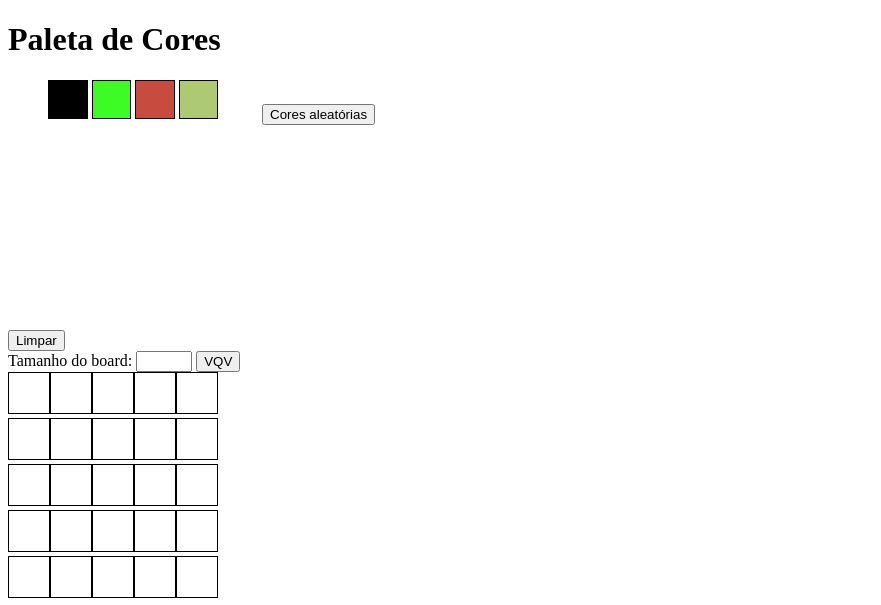
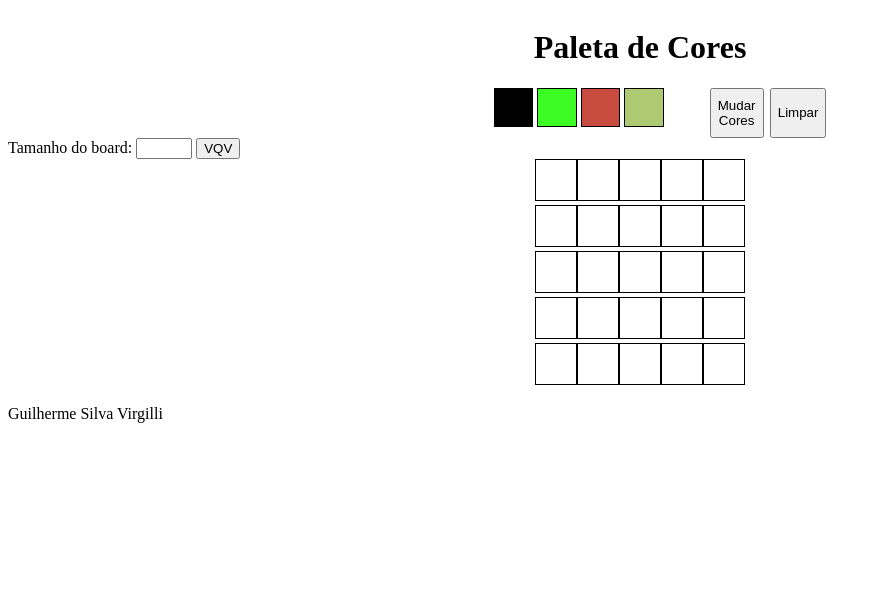
Before and after one commit to gsvirgilli/Pixels-Art-, a plain HTML site: page index.html in a window 1280 px wide. Shown: the whole page, without its empty margins (0-881 px from the left). Drawn offline with Linux system fonts and the light colour scheme.

Commit message:
Atualização

```diff
--- a/index.html
+++ b/index.html
@@ -7,30 +7,32 @@
     <title>Document</title>
     <style></style>
     <link rel="stylesheet" href="style.css">
-
 </head>
-<header>
-    <h1 id="title">Paleta de Cores</h1>
+<body>
+    <header id="title">
+      <h1>Paleta de Cores</h1>
+    </header>
+    <section class="cima">
       <section id="color-palette">
         <div class="color selected"></div>
         <div class="color"></div>
         <div class="color"></div>
         <div class="color"></div>
       </section>
-    <button id="button-random-color">Cores aleatórias</button>
-
-</header>
+        <button id="button-random-color">Mudar<br> Cores</button>
         <button id="clear-board">Limpar</button>
+    </section>
     <div>
       <label for="board-size">Tamanho do board:</label>
       <input type="number" id="board-size" min="1" max="50" >
       <button id="generate-board">VQV</button>
     </div>
-<section>
+    <section class="board">
         <div id="pixel-board"></div>
     </section>
-<body>
-
+    <footer id="rodape">
+      <p>Guilherme Silva Virgilli</p>
+    </footer>
 </body>
 <script src="script.js"></script>
 </html>
--- a/style.css
+++ b/style.css
@@ -30,3 +30,22 @@
 .selected {
     background-color: black;
 }
+
+#title {
+    display: flex;
+    justify-content: center;
+}
+
+.board {
+    display: flex;
+    justify-content: center;
+}
+
+.cima {
+    margin: auto;
+    width: 30%;
+    height: 50px;
+    display: flex;
+    flex-flow: row;
+    justify-content: space-around;
+}
```
Also changed, not shown: 1 other file. Lines whose indentation alone changed are shown as unchanged.
